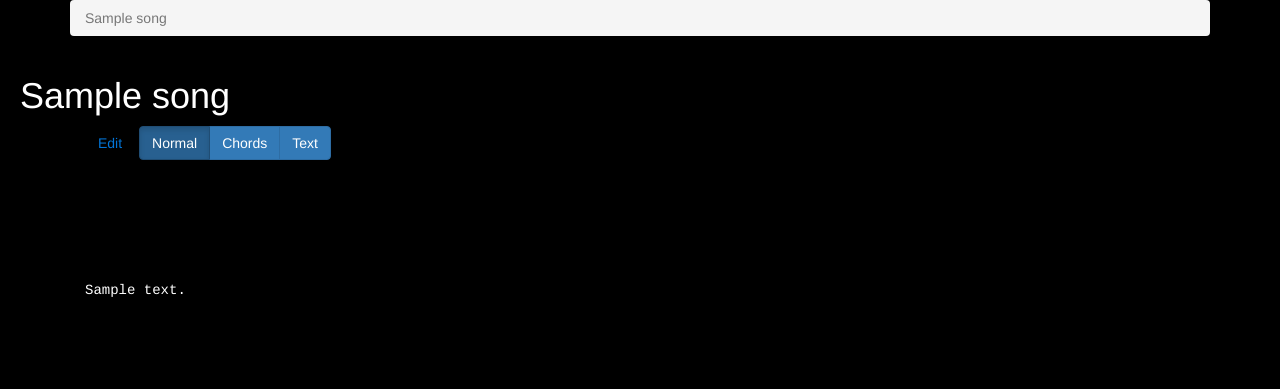
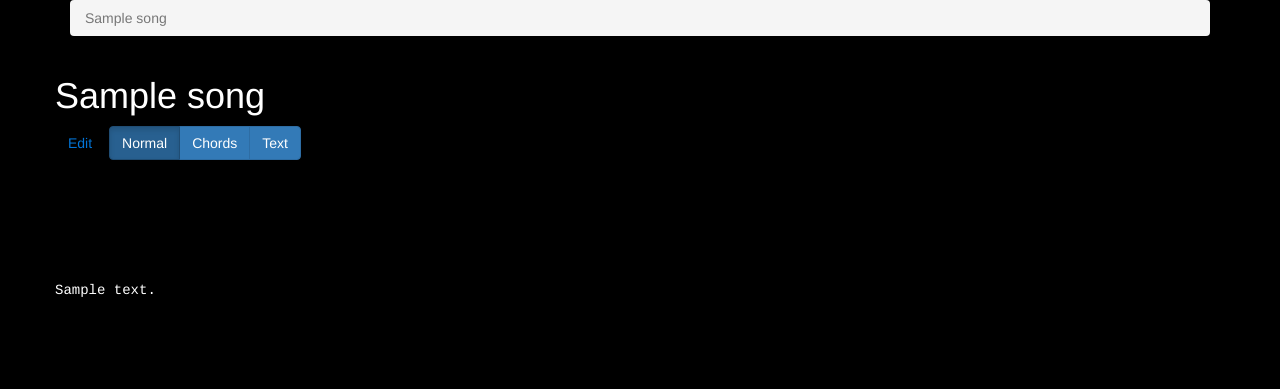
Before and after one commit to stoyanovd/yurasic, a Django app: page /songs/1/ in a window 1280 px wide. Shown: the top 389 px of the page. Run offline with Django 3.2, Linux system fonts and the light colour scheme; tables that the repository leaves empty hold one stand-in row (values such as "Sample post"); some libraries are stand-ins or nearby versions.

Commit message:
Experiments with aligning

```diff
--- a/songsapp/templates/songsapp/song_realizations.html
+++ b/songsapp/templates/songsapp/song_realizations.html
@@ -14,13 +14,14 @@
             </ol>
         </div>
 
-        <h1 style="color: white; margin-left: 20px;">
-            {{ song.title }}
-        </h1>
+        <div class="container-fluid h-100" style="">
+            <div class="h-100 justify-content-center align-items-center">
 
-        <div class="container-fluid h-100" style="margin-left: 30px;">
-            {#        NO use 'row' here: it has -15px margin;#}
-            <div class="h-100 justify-content-center align-items-center">
+                <h1 style="color: white; margin-left: 40px;">
+                    {{ song.title }}
+                </h1>
+
+                {#        NO use 'row' here: it has -15px margin; you nedd col to work with row#}
                 {#        <ul class="d-block m-x-auto">#}
                 <ul>
                     {% for r in song.realization_set.all %}
```
